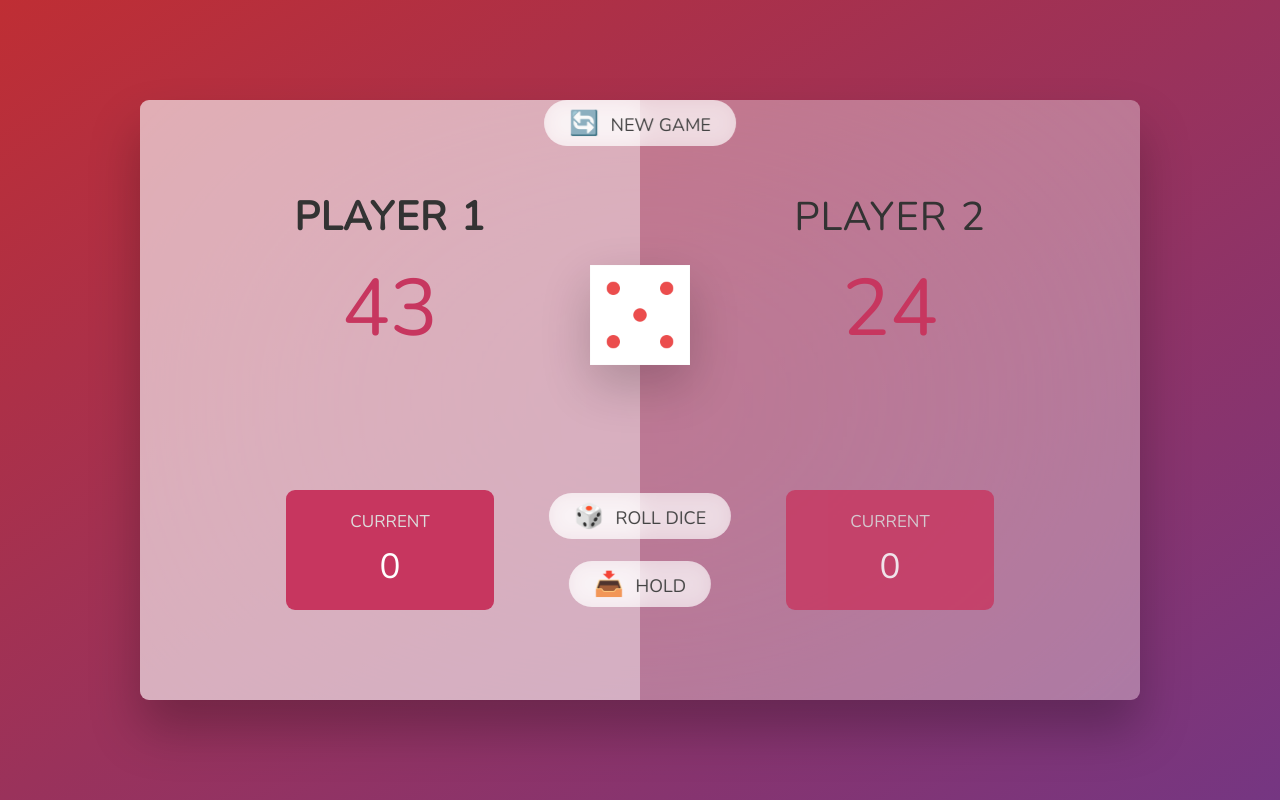
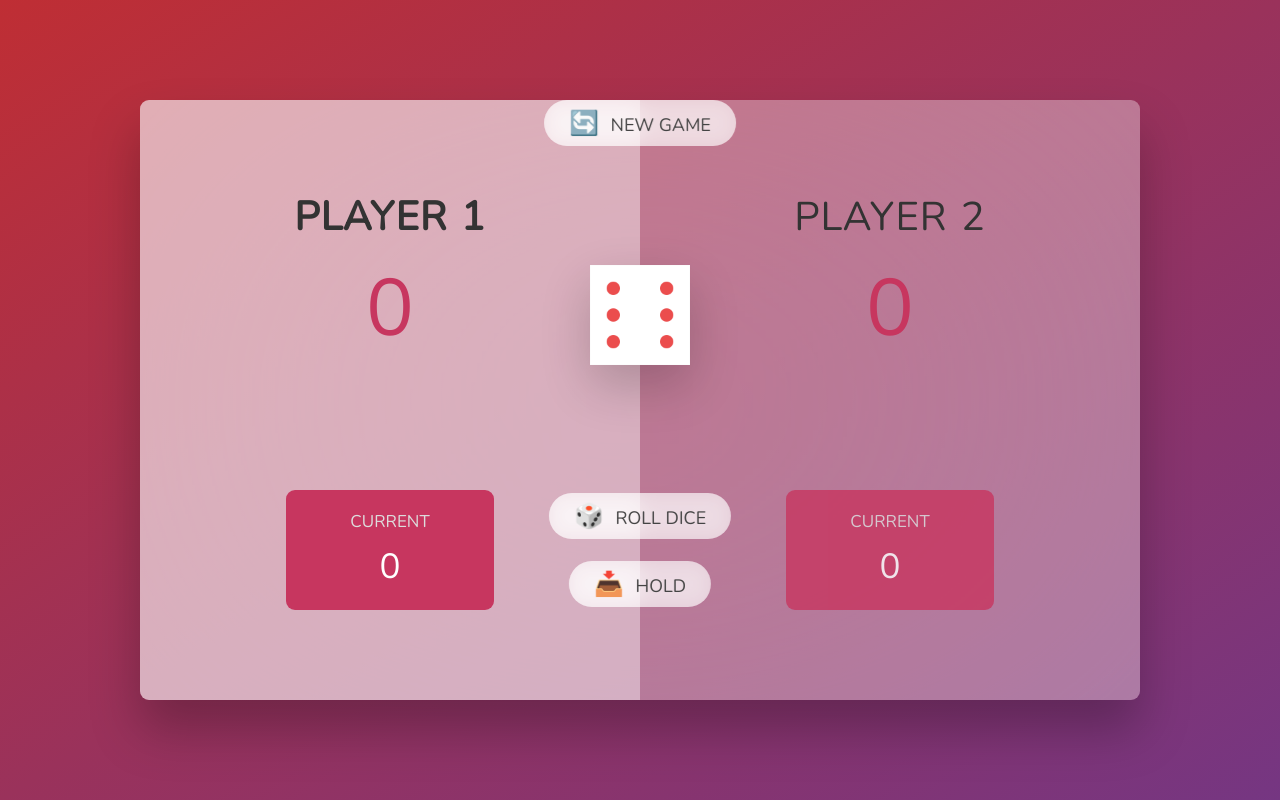
Before and after one commit to yk-david/Pig-Game, a plain HTML site: page index.html in a window 1280 px wide. Both pictures are taken after a click on the button "🎲 ROLL DICE". Drawn offline with nearby package versions, Linux system fonts and the light colour scheme.

Commit message:
Implement rolling dice and display dice number

```diff
--- a/script.js
+++ b/script.js
@@ -1 +1,26 @@
 'use strict';
+
+// Selecting elements
+const score0El = document.querySelector('#score--0');
+const score1El = document.getElementById('score--1');
+const diceEl = document.querySelector('.dice');
+const btnNew = document.querySelector('.btn--new');
+const btnRoll = document.querySelector('.btn--roll');
+const btnHold = document.querySelector('.btn--hold');
+
+// Starting conditions
+score0El.textContent = 0;
+score1El.textContent = 0;
+diceEl.classList.add('hidden');
+
+// Rolling dice functionality
+btnRoll.addEventListener('click', function() {
+  // 1. Generating a random dice roll
+  const dice = Math.trunc(Math.random() * 6) + 1;
+
+  // 2. Display dice
+  diceEl.classList.remove('hidden');
+  diceEl.src = `./dice-${dice}.png`;
+
+  // 3. Check for rolled 1: if true, switch to next player
+})
--- a/style.css
+++ b/style.css
@@ -165,3 +165,7 @@ main {
   font-weight: 700;
   color: #c7365f;
 }
+
+.hidden {
+  display: none;
+}
```
